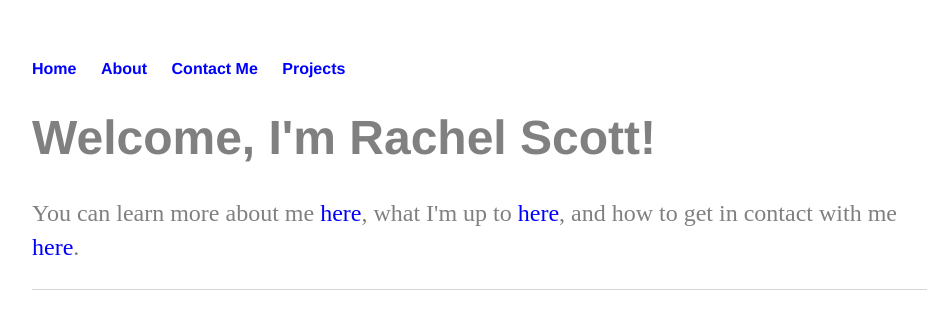
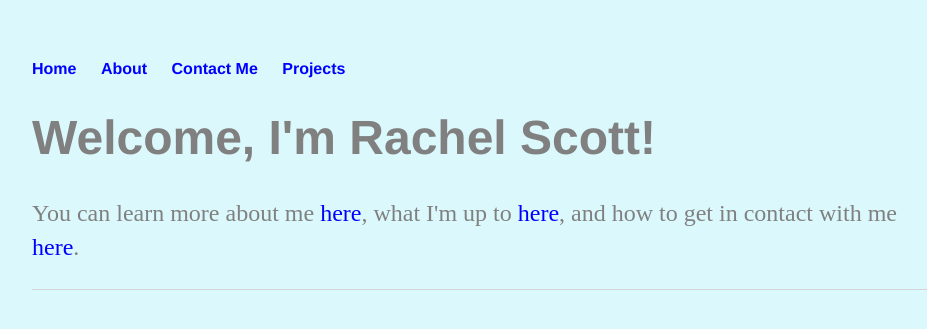
Before and after one commit to rachel-scott/rachel-scott.github.io, a Jekyll site: the page built from index.html, in a window 1280 px wide. Shown: the top 329 px of the page, without its empty margins (160-1087 px from the left). Built offline with Jekyll 4.4.1, drawn with Linux system fonts in a browser that asks for light colours.

Commit message:
Update main.css

```diff
--- a/css/main.css
+++ b/css/main.css
@@ -1,4 +1,5 @@
 body {
+    background-color: #DBF9FC;
     margin: 60px auto;
     width: 70%;
 }
```
